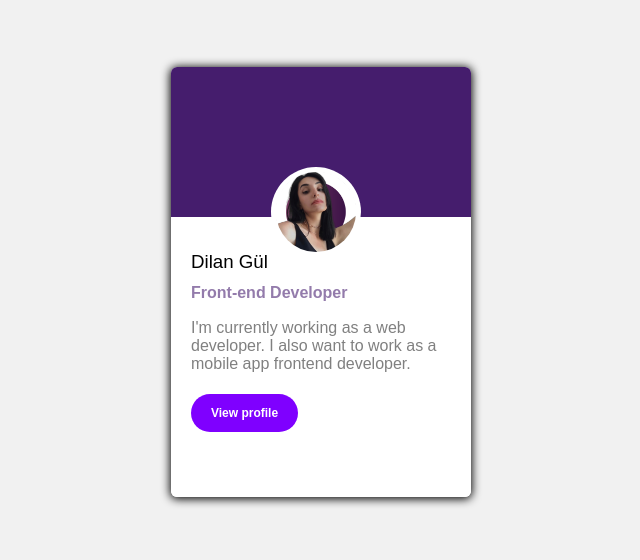
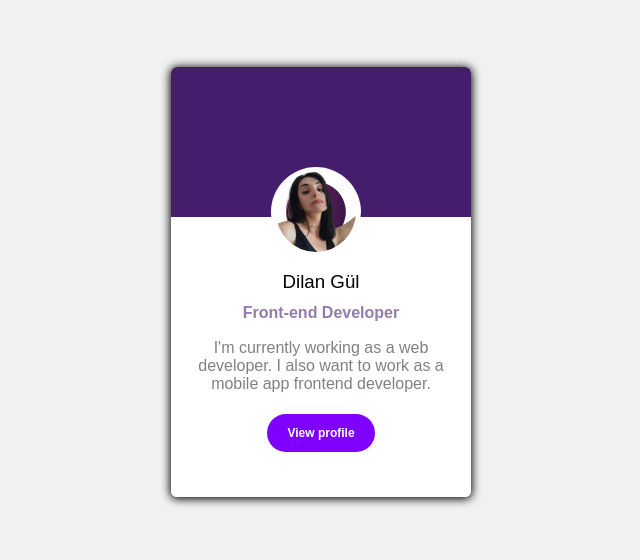
Before and after one commit to Dilanngul/Profile-Card, a plain HTML site: page ProfileCard/index.html in a window 1280 px wide. Shown: the part 118-678 px from the top of the page, without its empty margins (319-959 px from the left). Drawn offline with Linux system fonts and the light colour scheme.

Commit message:
Update style.css

```diff
--- a/ProfileCard/style.css
+++ b/ProfileCard/style.css
@@ -39,7 +39,9 @@ body{
     height: 280px;
     background: #FFF;
     padding: 20px;
-   ;
+    padding-top: 40px;
+    text-align: center;
+
     }
     .lower-container h3, h4{
     box-sizing: border-box;
```
